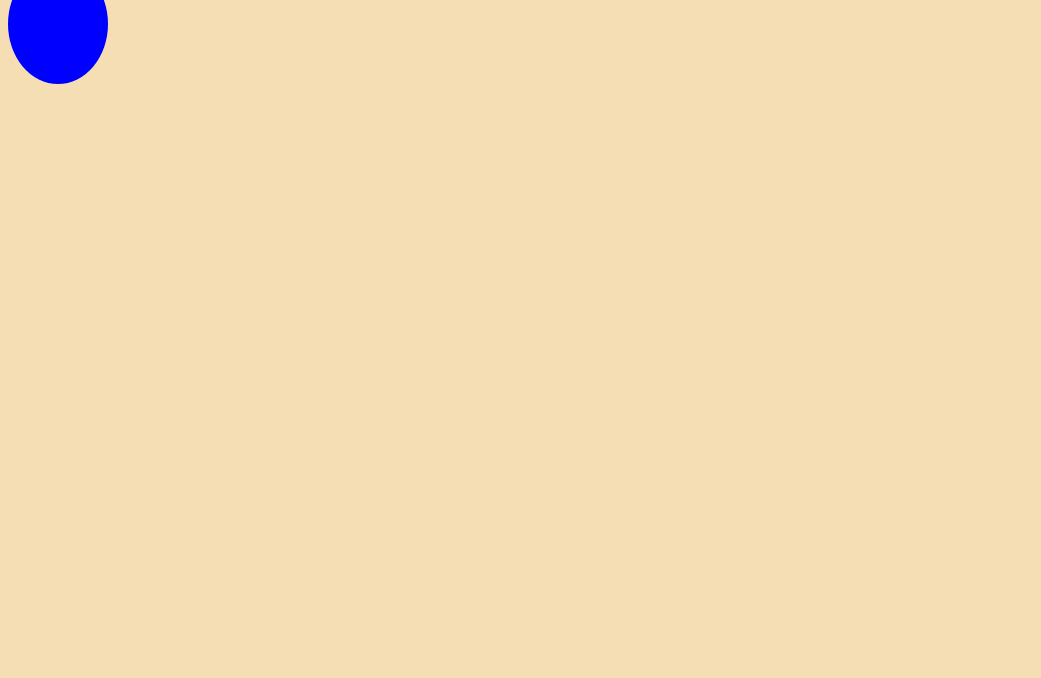
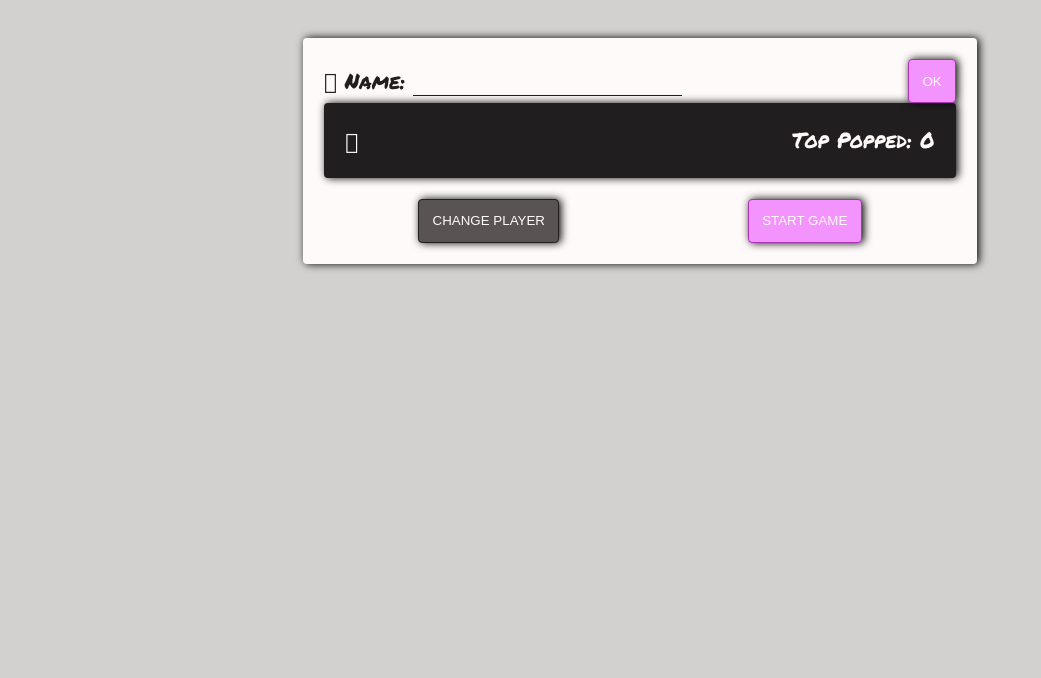
Before and after one commit to makayashby/balloon-pop, a plain HTML site: page index.html in a window 1280 px wide. Shown: the part 122-800 px from the top of the page, without its empty margins (0-1041 px from the left). Drawn offline with Linux system fonts and the light colour scheme.

Commit message:
functional not pretty

```diff
--- a/index.html
+++ b/index.html
@@ -1,36 +1,81 @@
 <html lang="en">
+
 <head>
     <meta charset="UTF-8">
     <meta http-equiv="X-UA-Compatible" content="IE=edge">
     <meta name="viewport" content="width=device-width, initial-scale=1.0">
     <title>Balloon Pop</title>
+    <link href="https://fonts.googleapis.com/css2?family=Permanent+Marker&display=swap" rel="stylesheet">
+    <link rel="stylesheet" href="https://cdn.jsdelivr.net/npm/@fortawesome/fontawesome-free@5.15.4/css/fontawesome.min.css" integrity="sha384-jLKHWM3JRmfMU0A5x5AkjWkw/EYfGUAGagvnfryNV3F9VqM98XiIH7VBGVoxVSc7" crossorigin="anonymous">
     <link rel="stylesheet" href="style.css">
 </head>
+
 <body>
 
+    <header>
+        <div class = "container shadow">
+            <img src="balloon-pop-logo.png" alt="balloon pop logo">
+        </div>
+    </header>
+
+    <main class="container card">
+
+    <form class="d-flex space-between" id="player-form" onsubmit="setPlayer(event)">
         <div>
+            <i class="fa fa-user-circle" aria-hidden="true"></i>
+            <label for="name">
+                <span>Name:</span>
+             </label>
+            <input type="text" name="playerName" required>
+        </div>
+        <button type="submit">Ok</button>
+    </form>
+
+
+    <div id = "game" class="game">
+
+        <div class="card bg-dark text-light">
+            <div class="d-flex space-between">
+            <div>
+                <i class="fa fa-user-circle" aria-hidden="true"></i>
+                <span id = player-name></span>
+            </div>
+            <div>
+                <span>Top Popped:</span>
+                <span id="high-pop-count">0</span>
+            </div>
+        </div>
+    </div>
+        <div id="main-controls" class="d-flex space-around mt2">
+            <button class ="btn-dark" onclick="changePlayer()">Change Player</button>
             <button id="start-button" onclick="startGame()">START GAME</button>
         </div>
-    <button id="inflate-button" onclick="inflate()" disabled = "true">
+
+
+     <div id="game-controls" class="hidden">
+
+         <button id="inflate-button" onclick="inflate()">
             Inflate
             <span id="click-count"></span>
         </button>
 
+        <div>
+            <span>Balloons Popped:</span>
+            <span id="pop-count">0</span>
 
+        </div>
 
         <div>
-        <span>Balloons Popped</span>
-        <span id = "pop-count">0</span>
-
-    </div>
-<div>
             <span>Time Remaining:</span>
-    <span id ="countdown">0</span>
+            <span id="countdown">0</span>
         </div>
 
-    <div id = "balloon" class= "balloon"></div>
-
+        <div id="balloon" class="balloon"></div>
+    </div>
+    </section>
+</main>
 
     <script src="main.js"></script>
 </body>
+
 </html>
--- a/main.js
+++ b/main.js
@@ -1,19 +1,22 @@
-let startButton = document.getElementById("start-button")
-let inflateButton = document.getElementById("inflate-button")
+
+//#region GAME LOGIC AND DATA
+
+// DATA
 let clickCount = 0
 let height = 120
 let width = 100
 let inflationRate = 20
-let maxsize = 300
-let popCount = 0
+let maxSize = 300
+let highestPopCount = 0
+let currentPopCount = 0
 let gameLength = 5000
 let clockId = 0
 let timeRemaining = 0
+let currentPlayer = {}
 
 function startGame(){
-
-    startButton.setAttribute("disabled", "true")
-    inflateButton.removeAttribute("disabled")
+    document.getElementById("game-controls").classList.remove("hidden")
+    document.getElementById("main-controls").classList.add("hidden")
     startClock()
     setTimeout(stopGame, gameLength)
 }
@@ -38,9 +41,9 @@ function inflate(){
   height += inflationRate
   width += inflationRate
 
-  if(height >= maxsize){
+  if(height >= maxSize){
       console.log("pop the balloon")
-      popCount++
+      currentPopCount++
       height = 0
       width = 0
     }
@@ -51,23 +54,78 @@ function draw(){
     let balloonElement = document.getElementById("balloon")
     let clickCountElem = document.getElementById("click-count")
     let popCountElem = document.getElementById("pop-count")
+    let highPopCountElem = document.getElementById("high-pop-count")
+    let playerNameElem = document.getElementById("player-name")
+
 
     balloonElement.style.height = height + "px"
     balloonElement.style.width = width + "px"
 
     clickCountElem.innerText = clickCount.toString()
-    popCountElem.innerText = popCount.toString()
+    popCountElem.innerText = currentPopCount.toString()
+    highPopCountElem.innerText = currentPlayer.topScore.toString()
+    playerNameElem.innerText = currentPlayer.name
 }
 
 function stopGame(){
     console.log("Game Over")
-    inflateButton.setAttribute("disabled", "true")
-    startButton.removeAttribute("disabled")
+    document.getElementById("main-controls").classList.remove("hidden")
+    document.getElementById("game-controls").classList.add("hidden")
 
 
     clickCount = 0
     height = 120
     width = 100
+
+    if(currentPopCount > currentPlayer.topScore){
+        currentPlayer.topScore = currentPopCount
+        savePlayers()
+    }
+
+    currentPopCount = 0
+
     stopClock()
     draw()
 }
+
+//#endregion
+
+let players = []
+loadPlayers()
+
+function setPlayer(event){
+  event.preventDefault()
+  let form = event.target
+
+  let playerName = form.playerName.value
+
+  currentPlayer = players.find(player => player.name == playerName)
+
+  if(!currentPlayer){
+      currentPlayer = {name: playerName, topScore: 0}
+      players.push(currentPlayer)
+      savePlayers()
+    }
+
+    console.log(currentPlayer)
+
+  form.reset()
+  document.getElementById("game").classList.remove("hidden")
+  form.classList.add("hidden")
+  draw()
+}
+
+function changePlayer(){
+    document.getElementById("player-form").classList.remove("hidden")
+    document.getElementById("game").classList.add("hidden")
+}
+
+function savePlayers(){
+    window.localStorage.setItem("players", JSON.stringify(players))
+}
+function loadPlayers(){
+    let playersData = JSON.parse(window.localStorage.getItem("players"))
+    if(playersData){
+        players = playersData
+    }
+}
--- a/style.css
+++ b/style.css
@@ -1,5 +1,58 @@
+:root{
+  --primary: #f393fd;
+  --primary-darken: rgb(175 47 189);
+  --bg: rgb(211, 208, 208);
+  --shadow: 2px 0 8px rgba(0,0,0,3);
+  --corners: 4px;
+  --text-color:rgb(32, 30, 30);
+  --light: rgb(255, 250, 250);
+  --dark:rgb(32, 30, 30);
+  --dark-lighten:rgb(90, 83, 83);
+}
+
+
 body{
-    background-color: wheat;
+    background-color: var(--bg);
+    font-family: 'Permanent Marker', cursive;
+    font-size: 16pt;
+    color: var(--text-color);
+}
+
+header{
+    margin: 3em 0;
+}
+
+img{
+    max-width: 100%;
+}
+
+
+form{
+    margin: 0;
+}
+
+input{
+    background-color: transparent;
+    border: none;
+    border-bottom: 1px solid var(--text-color);
+    outline: none;
+    font-size: 15pt;
+}
+
+button{
+    background-color: var(--primary);
+    color: var(--light);
+    border: 1px solid var(--primary-darken);
+    border-radius: var(--corners);
+    box-shadow: var(--shadow);
+    text-transform: uppercase;
+    transition: all .2s ease;
+    cursor: pointer;
+    padding: 1em;
+}
+
+button:hover{
+    background-color: var(--primary-darken);
 }
 
 .balloon{
@@ -7,4 +60,69 @@ body{
     width: 100px;
     background-color: blue;
     border-radius: 50%;
+    transition: all .2s ease;
 }
+
+.container{
+    width: 50%;
+    margin: auto;
+}
+
+.card{
+    background-color: var(--light);
+    padding: 1em;
+    box-shadow: var(--shadow);
+    border-radius: var(--corners);
+}
+
+.shadow{
+    filter: drop-shadow(var(--shadow));
+}
+
+.bg-dark{
+    background-color: var(--dark);
+}
+.btn-dark{
+    background-color: var(--dark-lighten);
+    border-color: var(--dark);
+}
+.btn-dark:hover{
+    background-color: var(--dark);
+    border-color: var(--dark-lighten);
+}
+.text-light{
+    color: var(--light);
+}
+.d-flex{
+    display: flex;
+    align-items: center;
+}
+.d-flex.space-between{
+    justify-content: space-between;
+}
+.d-flex.space-around{
+    justify-content: space-around;
+}
+
+.mt1{
+    margin-top: .5em;
+}
+.mt2{
+    margin-top: 1em;
+}
+.mt3{
+    margin-top: 1.5em;
+}
+.mb1{
+    margin-bottom: .5em;
+}
+.mb2{
+    margin-bottom: 1em;
+}
+.mb3{
+    margin-bottom: 1.5em;
+}
+
+.hidden{
+   display: none !important;
+}
```
Lines whose indentation alone changed are shown as unchanged.
